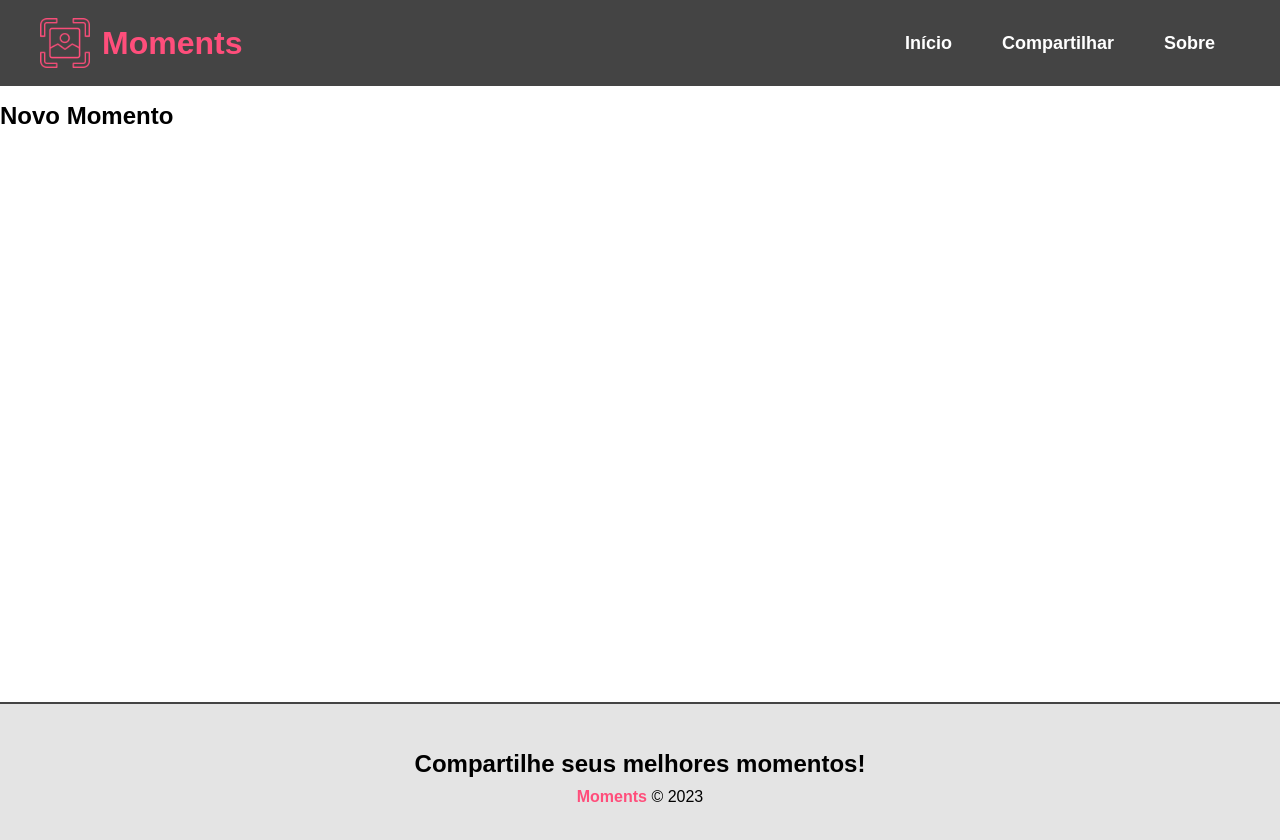
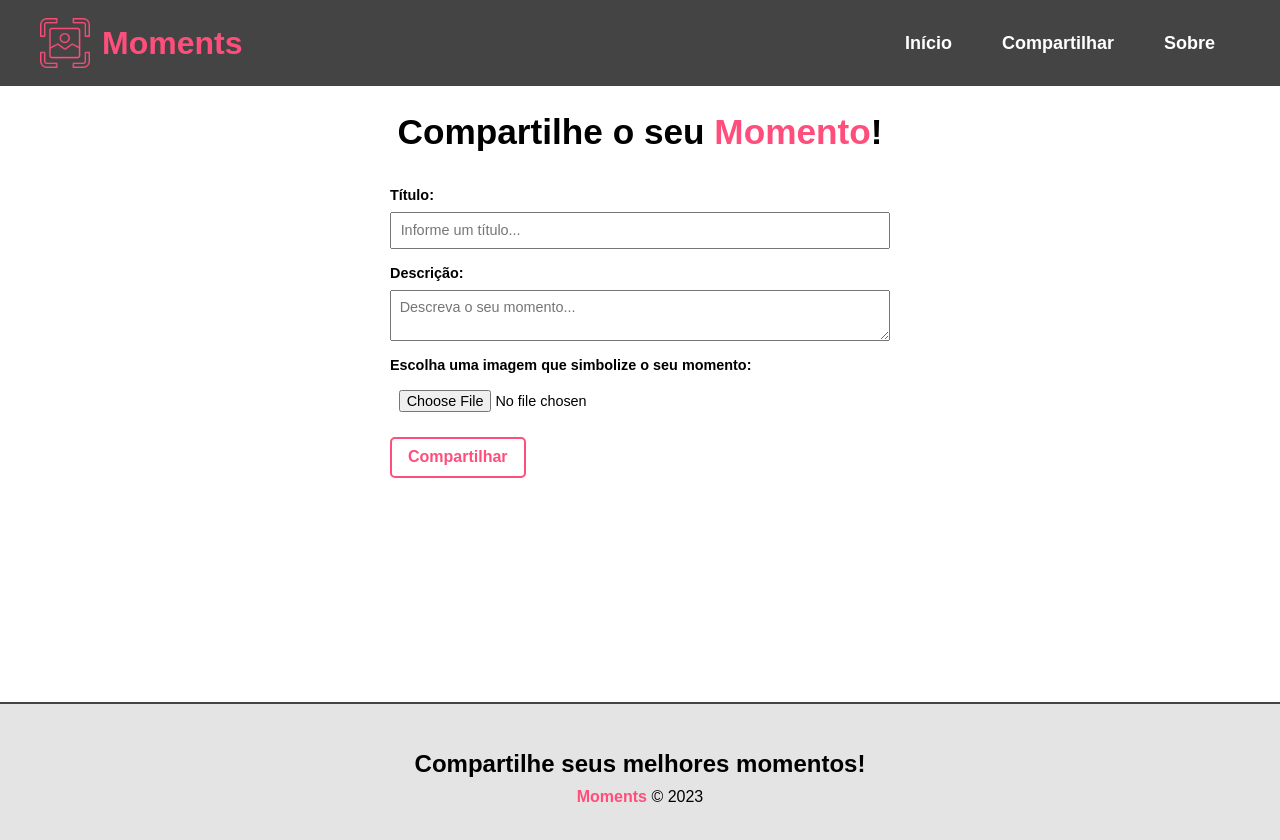
Before and after one commit to alexrla/moments_frontend, an Angular app: page /moments/new in a window 1280 px wide. Shown: the top 840 px of the page. Built offline with nearby package versions, Linux system fonts and the light colour scheme.

Commit message:
Criada e estilizada a página de formulário

```diff
--- a/src/app/app.component.css
+++ b/src/app/app.component.css
@@ -2,4 +2,6 @@
   margin-top: 1em;
 
   min-height: 75vh;
+
+  padding: 10px 40px;
 }
--- a/src/app/app.module.ts
+++ b/src/app/app.module.ts
@@ -8,6 +8,7 @@ import { FooterComponent } from './components/footer/footer.component';
 import { AboutComponent } from './components/pages/about/about.component';
 import { HomeComponent } from './components/pages/home/home.component';
 import { NewMomentComponent } from './components/pages/new-moment/new-moment.component';
+import { MomentFormComponent } from './components/moment-form/moment-form.component';
 
 @NgModule({
   declarations: [
@@ -16,7 +17,8 @@ import { NewMomentComponent } from './components/pages/new-moment/new-moment.com
     FooterComponent,
     AboutComponent,
     HomeComponent,
-    NewMomentComponent
+    NewMomentComponent,
+    MomentFormComponent
   ],
   imports: [
     BrowserModule,
--- /dev/null
+++ b/src/app/components/moment-form/moment-form.component.html
@@ -0,0 +1,15 @@
+<form>
+  <div class="form-group">
+    <label for="title">Título:</label>
+    <input type="text" id="title" placeholder="Informe um título..." required>
+  </div>
+  <div class="form-group">
+    <label for="description">Descrição:</label>
+    <textarea id="description" placeholder="Descreva o seu momento..." required></textarea>
+  </div>
+  <div class="form-group">
+    <label for="image">Escolha uma imagem que simbolize o seu momento:</label>
+    <input type="file" id="image">
+  </div>
+  <input type="submit" value="{{ btnText }}">
+</form>
--- a/src/app/components/pages/new-moment/new-moment.component.css
+++ b/src/app/components/pages/new-moment/new-moment.component.css
@@ -0,0 +1,11 @@
+h2 {
+  font-size: 2.2em;
+
+  margin-bottom: 1em;
+
+  text-align: center;
+}
+
+h2 span {
+  color: #FF4E7B;
+}
--- a/src/app/components/pages/new-moment/new-moment.component.html
+++ b/src/app/components/pages/new-moment/new-moment.component.html
@@ -1 +1,2 @@
-<h2>Novo Momento</h2>
+<h2>Compartilhe o seu <span>Momento</span>!</h2>
+<app-moment-form [btnText]="text"></app-moment-form>
--- a/src/app/components/pages/new-moment/new-moment.component.ts
+++ b/src/app/components/pages/new-moment/new-moment.component.ts
@@ -6,5 +6,5 @@ import { Component } from '@angular/core';
   styleUrls: ['./new-moment.component.css']
 })
 export class NewMomentComponent {
-
+  text: string = "Compartilhar";
 }
--- a/src/styles.css
+++ b/src/styles.css
@@ -16,3 +16,58 @@ a {
 ul {
   list-style: none;
 }
+
+/* FORM */
+form {
+  margin: 0 auto;
+
+  width: 500px;
+}
+
+.form-group {
+  display: flex;
+
+  flex-direction: column;
+
+  margin-bottom: 1em;
+}
+
+.form-group label {
+  font-size: .9em;
+
+  font-weight: bold;
+
+  margin-bottom: .6em;
+}
+
+.form-group :is(input, textarea) {
+  font-size: .9em;
+
+  padding: .6em;
+}
+
+input[type="submit"] {
+  background-color: transparent;
+
+  border: 2px solid #FF4E7B;
+
+  border-radius: 5px;
+
+  color: #FF4E7B;
+
+  cursor: pointer;
+
+  font-weight: bold;
+
+  font-size: 1em;
+
+  padding: .6em 1em;
+
+  transition: .4s;
+}
+
+input[type="submit"]:hover {
+  background-color: #FF4E7B;
+
+  color: #FFF;
+}
```
Also changed, not shown: src/app/components/moment-form/moment-form.component.ts (added, +10 -0 lines), src/app/components/moment-form/moment-form.component.css (added), 1 other file (tests, documents, lock files or other folders).
